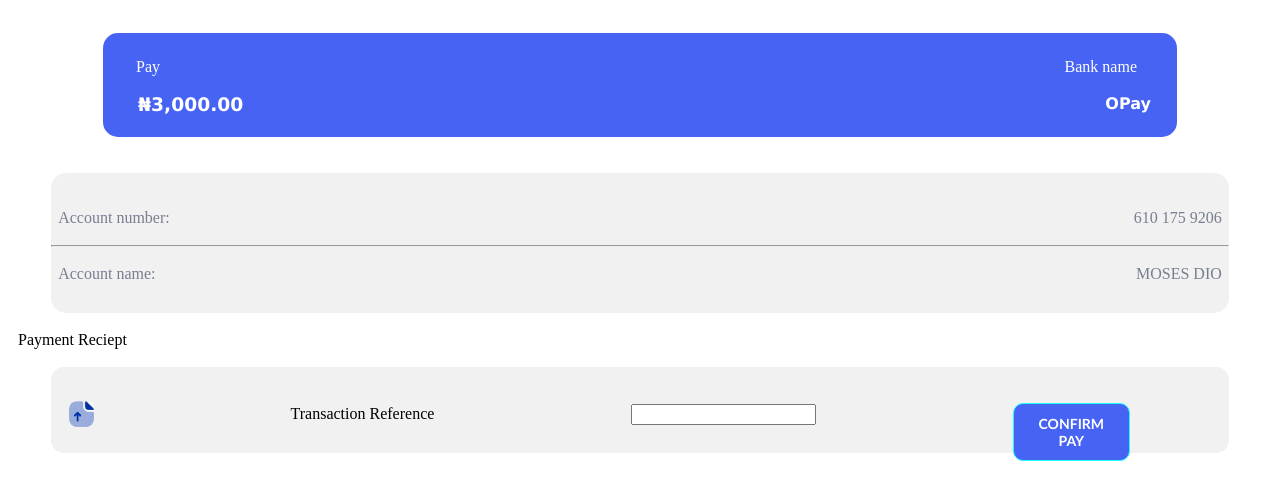
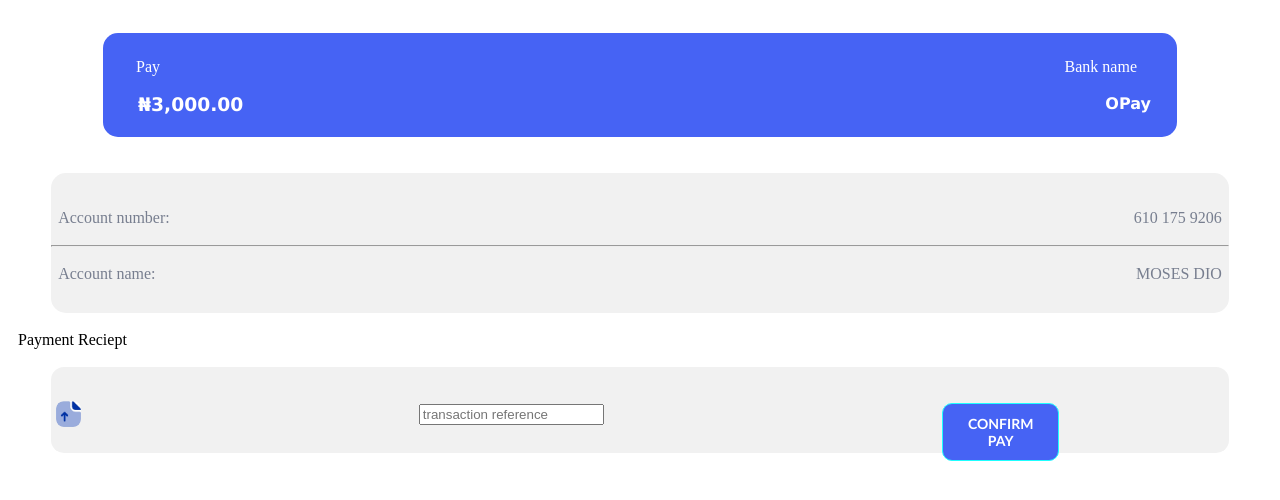
Before and after one commit to allappsworks/litepayuser1, a plain HTML site: page pending.html in a window 1280 px wide. Shown: the part 58-558 px from the top of the page. Drawn offline with Linux system fonts and the light colour scheme.

Commit message:
Update pending.html

```diff
--- a/pending.html
+++ b/pending.html
@@ -44,7 +44,7 @@
 
 </style>
 <body>
-  <form action="redirect.html">
+  <form action="issue.html">
 <h1 style="margin-left: 18px;">Bank Transfer</h1>
 <p style="color: #777E8F; margin-left: 18px;">Pay with a Bank Transfer from your NGN bank account, take a screenshot of your payment</p>
 <br />
@@ -77,9 +77,8 @@
   align-items: center;
   flex-wrap: wrap;">
     <br />
-    <img src="recipe.jpeg" alt="" style="width: 25px; border-radius: 8px; margin-left: 18px;" />
-    <label for="imagePath">Transaction Reference</label>
-    <input type="text" required>    <br />
+    <img src="recipe.jpeg" alt="" style="width: 25px; border-radius: 8px; margin-left: 5px;" />
+    <input type="text" required placeholder="transaction reference">    <br />
 <br />
 <center>
   <br />
```
